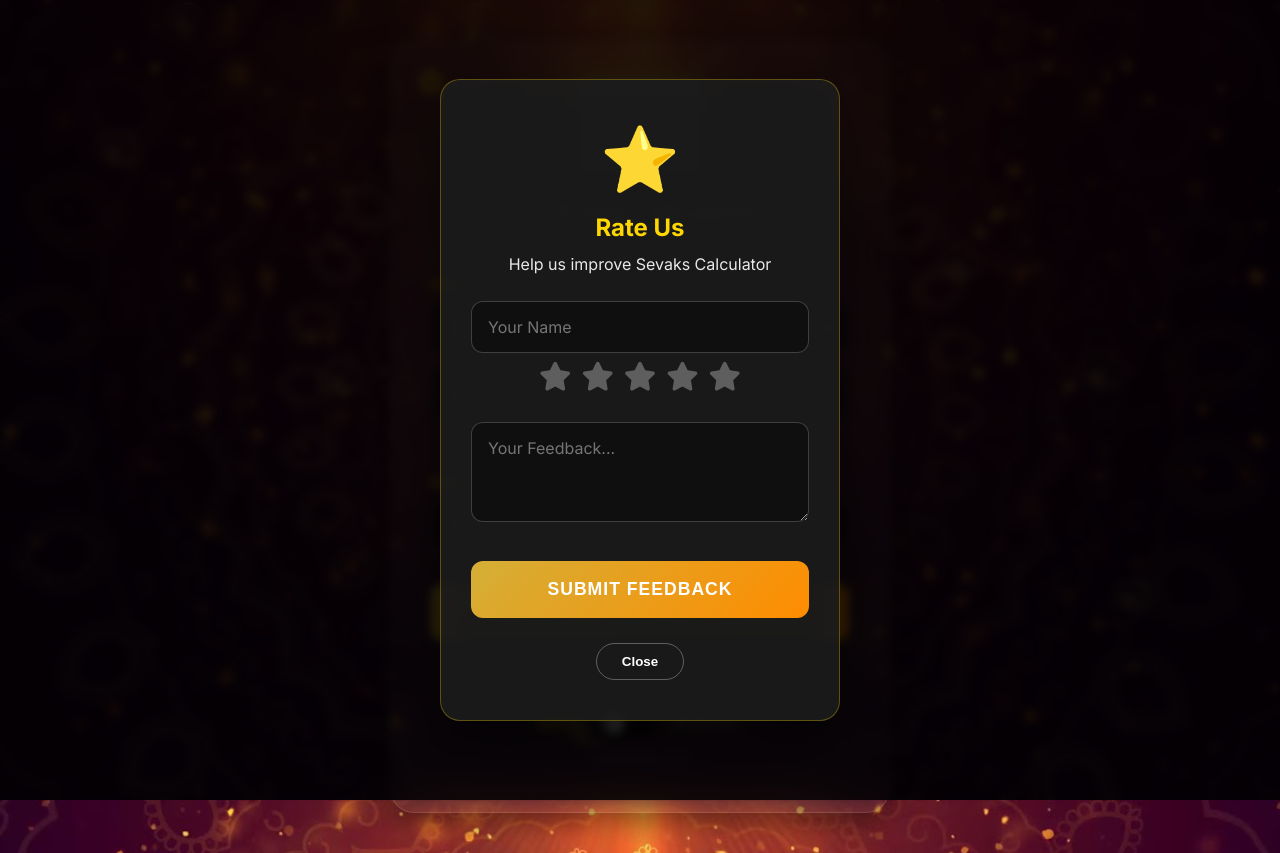
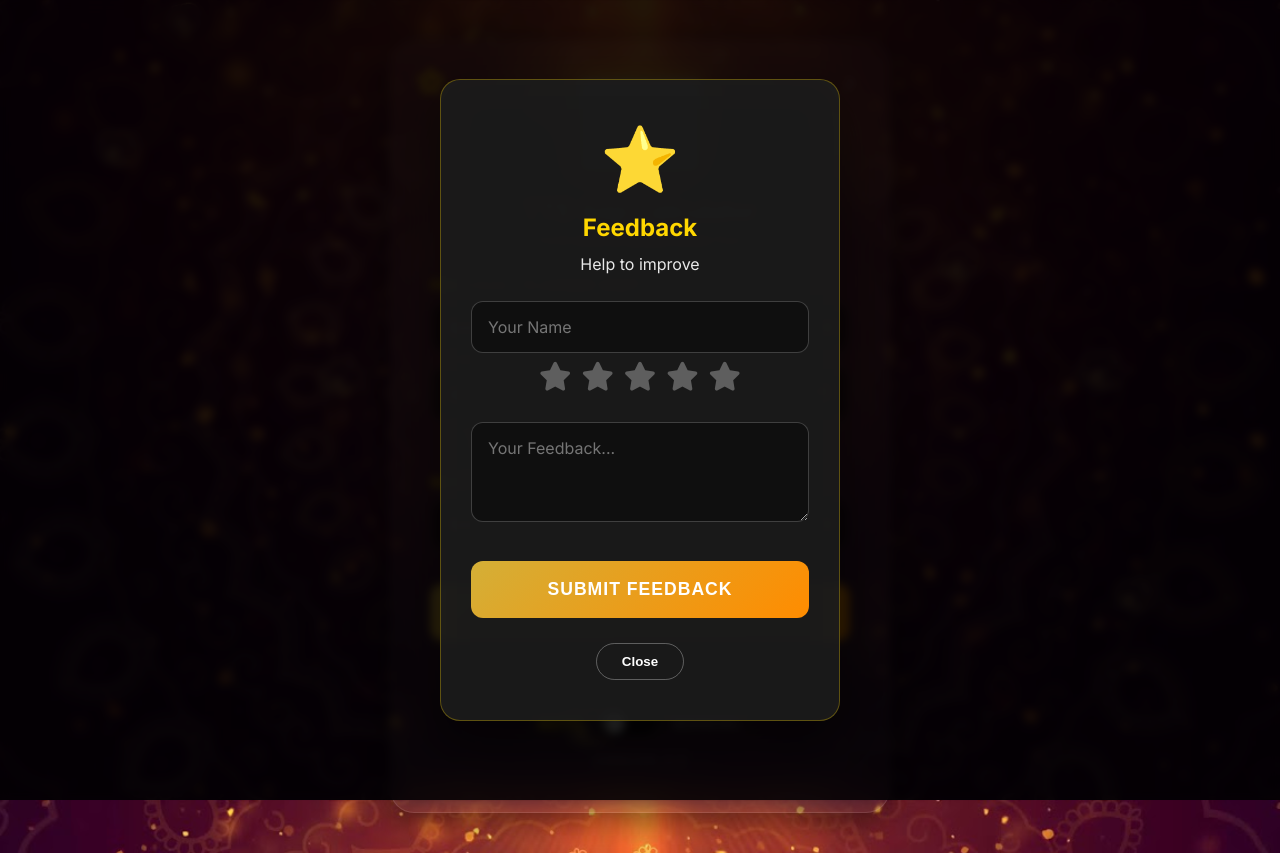
Before and after one commit to dearcharishma/ttdbuild, a plain HTML site: page index.html in a window 1280 px wide. Both pictures are taken after a click on the element 431 px from the left and 81 px from the top of the page. Drawn offline with Linux system fonts and the light colour scheme; no server answers; grey boxes are pictures that could not be loaded.

Commit message:
Update index.html

```diff
--- a/index.html
+++ b/index.html
@@ -3,7 +3,7 @@
 <head>
     <meta charset="UTF-8">
     <meta name="viewport" content="width=device-width, initial-scale=1.0">
-    <title>TTD Gap Calculator by Sevaks</title>
+    <title>TTD Gap Calculator</title>
     <link href="https://fonts.googleapis.com/css2?family=Inter:wght@300;400;500;600;700&display=swap" rel="stylesheet">
     <link rel="stylesheet" href="https://cdnjs.cloudflare.com/ajax/libs/font-awesome/6.0.0/css/all.min.css">
     <link rel="stylesheet" href="style.css">
@@ -209,8 +209,8 @@
     <div class="modal-overlay" id="feedbackModal">
         <div class="modal-content">
             <div class="modal-icon">⭐</div>
-            <h2 class="modal-title">Rate Us</h2>
-            <p class="modal-msg">Help us improve Sevaks Calculator</p>
+            <h2 class="modal-title">Feedback</h2>
+            <p class="modal-msg">Help to improve</p>
 
             <div class="form-section">
                 <input type="text" id="fbName" class="form-control" placeholder="Your Name" style="margin-bottom:10px;">
```
